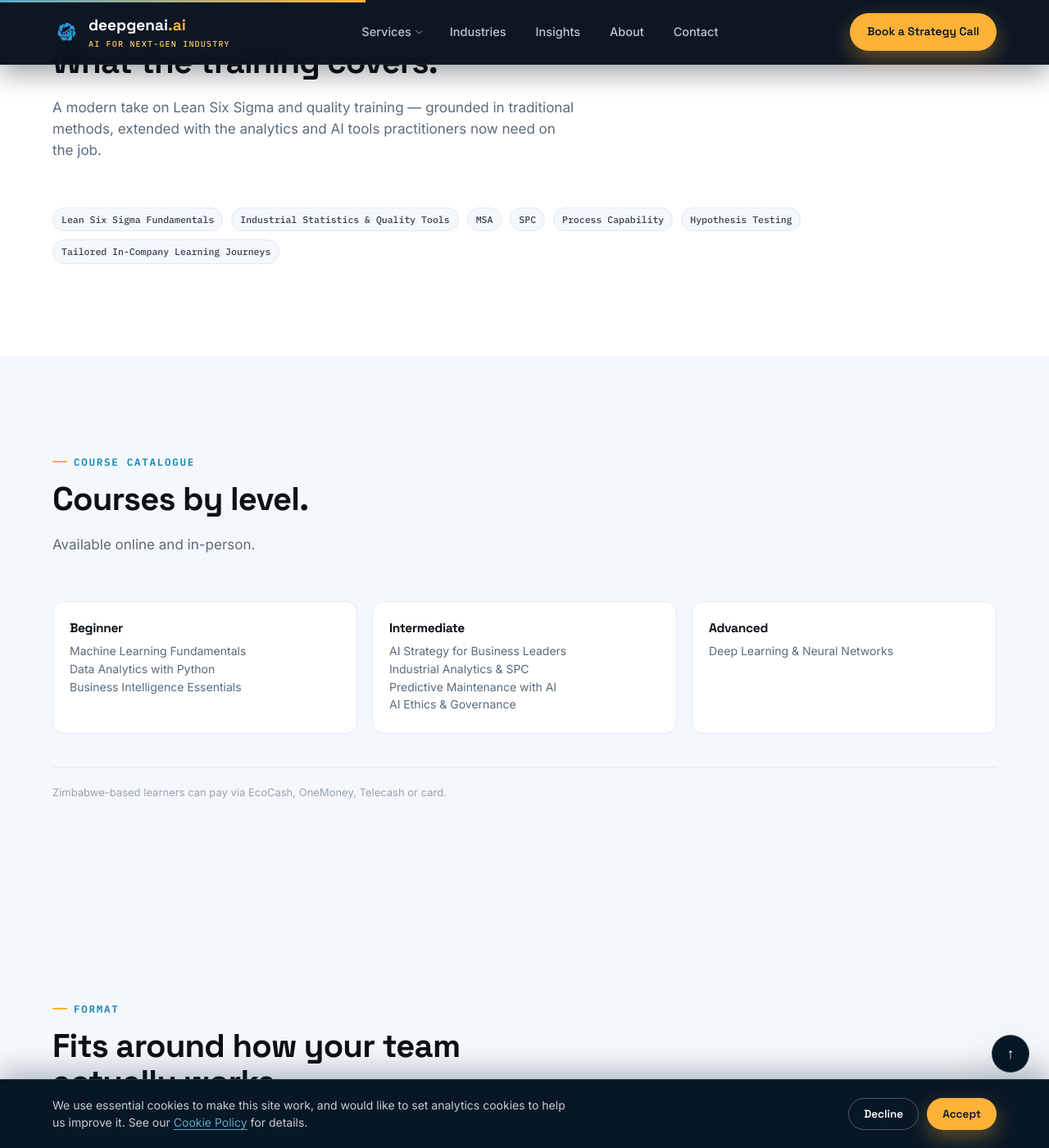
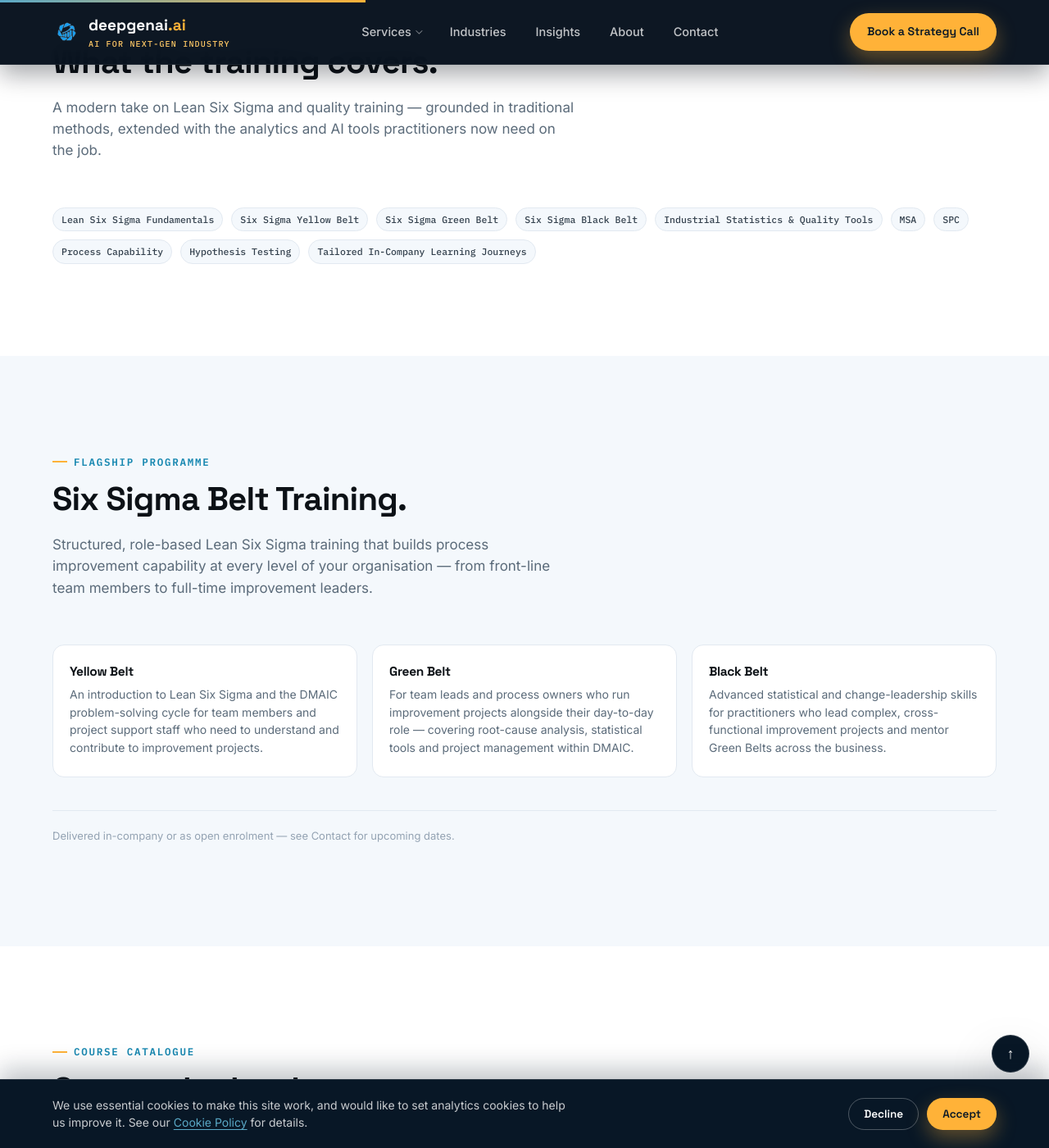
Before and after one commit to DeepGenAi-Ai/deepgenai.ai, a Jekyll site: the page built from training/index.html, in a window 1280 px wide and 1400 px high, scrolled down 1030 px. Shown: the whole window at 82% size. Built offline with Jekyll 4.4.1, drawn with Linux system fonts in a browser that asks for light colours; some of the changed text lies outside the part shown.

Commit message:
Add Six Sigma Belt training (Yellow/Green/Black) to Training page and homepage
Owner flagged this as a very important offering; adds a dedicated belt
section to /training/ and updates course catalogue and homepage Training
card tags accordingly. No duration/pricing/accreditation claims added -
those remain open in Owner_Questions.md.

Co-Authored-By: Claude Sonnet 5 <noreply@anthropic.com>

```diff
--- a/index.html
+++ b/index.html
@@ -107,10 +107,10 @@ description: DeepGenAI combines industrial statistics, Lean Six Sigma, AI and be
           <svg viewBox="0 0 24 24" fill="none"><path d="M12 3l8 4-8 4-8-4 8-4z" stroke="currentColor" stroke-width="2" stroke-linejoin="round"/><path d="M4 11l8 4 8-4M4 15l8 4 8-4" stroke="currentColor" stroke-width="2" stroke-linecap="round" stroke-linejoin="round"/></svg>
         </div>
         <h3>Training</h3>
-        <p>Build the skills your teams need to improve processes and make better decisions &mdash; modern Lean Six Sigma and statistical methods combined with predictive analytics and AI.</p>
+        <p>Build the skills your teams need to improve processes and make better decisions &mdash; Six Sigma Yellow, Green and Black Belt training combined with predictive analytics and AI.</p>
         <a href="{{ '/training/' | relative_url }}" class="service-card__link">Explore Training</a>
         <div class="service-card__tags">
-          <span class="tag">Lean Six Sigma</span>
+          <span class="tag">Six Sigma Belts</span>
           <span class="tag">Industrial Stats</span>
           <span class="tag">In-Company</span>
         </div>
--- a/training/index.html
+++ b/training/index.html
@@ -30,6 +30,9 @@ description: DeepGenAI training combines Lean Six Sigma and industrial statistic
 
     <div class="tag-list">
       <span class="tag">Lean Six Sigma Fundamentals</span>
+      <span class="tag">Six Sigma Yellow Belt</span>
+      <span class="tag">Six Sigma Green Belt</span>
+      <span class="tag">Six Sigma Black Belt</span>
       <span class="tag">Industrial Statistics &amp; Quality Tools</span>
       <span class="tag">MSA</span>
       <span class="tag">SPC</span>
@@ -43,6 +46,33 @@ description: DeepGenAI training combines Lean Six Sigma and industrial statistic
 <section class="section section--soft">
   <div class="container">
     <div class="section-head">
+      <span class="eyebrow">Flagship Programme</span>
+      <h2>Six Sigma Belt Training.</h2>
+      <p>Structured, role-based Lean Six Sigma training that builds process improvement capability at every level of your organisation &mdash; from front-line team members to full-time improvement leaders.</p>
+    </div>
+
+    <div class="industry-grid industry-grid--tri">
+      <div class="industry-card">
+        <h3>Yellow Belt</h3>
+        <p>An introduction to Lean Six Sigma and the DMAIC problem-solving cycle for team members and project support staff who need to understand and contribute to improvement projects.</p>
+      </div>
+      <div class="industry-card">
+        <h3>Green Belt</h3>
+        <p>For team leads and process owners who run improvement projects alongside their day-to-day role &mdash; covering root-cause analysis, statistical tools and project management within DMAIC.</p>
+      </div>
+      <div class="industry-card">
+        <h3>Black Belt</h3>
+        <p>Advanced statistical and change-leadership skills for practitioners who lead complex, cross-functional improvement projects and mentor Green Belts across the business.</p>
+      </div>
+    </div>
+
+    <p class="stat-note">Delivered in-company or as open enrolment &mdash; see <a href="/contact/">Contact</a> for upcoming dates.</p>
+  </div>
+</section>
+
+<section class="section">
+  <div class="container">
+    <div class="section-head">
       <span class="eyebrow">Course Catalogue</span>
       <h2>Courses by level.</h2>
       <p>Available online and in-person.</p>
@@ -51,15 +81,15 @@ description: DeepGenAI training combines Lean Six Sigma and industrial statistic
     <div class="industry-grid industry-grid--tri">
       <div class="industry-card">
         <h3>Beginner</h3>
-        <p>Machine Learning Fundamentals<br>Data Analytics with Python<br>Business Intelligence Essentials</p>
+        <p>Six Sigma Yellow Belt<br>Machine Learning Fundamentals<br>Data Analytics with Python<br>Business Intelligence Essentials</p>
       </div>
       <div class="industry-card">
         <h3>Intermediate</h3>
-        <p>AI Strategy for Business Leaders<br>Industrial Analytics &amp; SPC<br>Predictive Maintenance with AI<br>AI Ethics &amp; Governance</p>
+        <p>Six Sigma Green Belt<br>AI Strategy for Business Leaders<br>Industrial Analytics &amp; SPC<br>Predictive Maintenance with AI<br>AI Ethics &amp; Governance</p>
       </div>
       <div class="industry-card">
         <h3>Advanced</h3>
-        <p>Deep Learning &amp; Neural Networks</p>
+        <p>Six Sigma Black Belt<br>Deep Learning &amp; Neural Networks</p>
       </div>
     </div>
 
```
